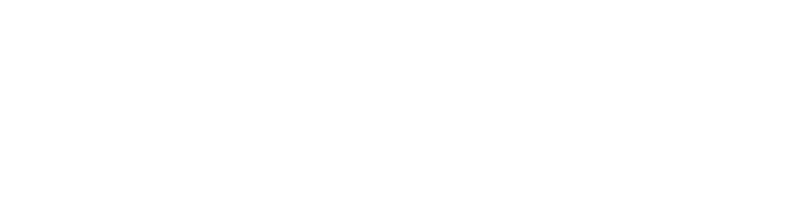
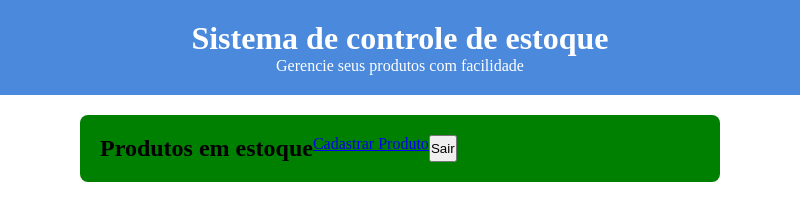
Before and after one commit to WelCharJR/app-estoque-electron, an Electron app: page src/views/dashboard.html in a window 800 px wide. Drawn offline with Linux system fonts and the light colour scheme.

Commit message:
criando o css da dashboard

```diff
--- a/main.js
+++ b/main.js
@@ -11,7 +11,7 @@ function createWindow() {
     })
 
     //Carregar o arquivo HTML na janela
-    window.loadFile('src/views/index.html');
+    window.loadFile('src/views/dashboard.html');
 }
 
 
--- /dev/null
+++ b/src/style/dashboard.css
@@ -0,0 +1,25 @@
+* {
+    margin: 0; /*Espaçamentos externos */
+    padding: 0; /*Espaçamentos internos */
+    box-sizing: border-box; /* Tamanho da caixa */
+}
+
+.header {
+    padding: 20px;
+    background-color: #4b89dc;
+    color: #fff;
+    text-align: center;
+
+}
+
+.card {
+    background-color: green;
+    padding: 20px;
+    margin: 20px auto;
+    width: 80%;
+    border-radius: 8px;
+}
+
+.card-header {
+    display: flex;
+}
--- a/src/style/style.css
+++ b/src/style/style.css
@@ -3,54 +3,3 @@
     padding: 0; /*Espaçamentos internos */
     box-sizing: border-box; /* Tamanho da caixa */
 }
-
-body {
-  margin: 0;
-  font-family: Arial, sans-serif;
-  background: #f4f4f4;
-  display: flex;
-  justify-content: center;
-  align-items: center;
-  height: 100vh;
-}
-
-.login-container {
-  background: white;
-  padding: 30px 40px;
-  border-radius: 8px;
-  box-shadow: 0 2px 10px rgba(0,0,0,0.1);
-  width: 100%;
-  max-width: 320px;
-  text-align: center;
-}
-
-.login-container h2 {
-  margin-bottom: 20px;
-}
-
-.login-container input {
-  width: 100%;
-  padding: 10px;
-  margin-bottom: 15px;
-  border: 1px solid #ccc;
-  border-radius: 4px;
-}
-
-.login-container button {
-  width: 100%;
-  padding: 10px;
-  background-color: #0078d7;
-  color: white;
-  border: none;
-  border-radius: 4px;
-  cursor: pointer;
-}
-
-.login-container button:hover {
-  background-color: #005ea3;
-}
-
-.error-message {
-  color: red;
-  font-size: 0.9em;
-}
--- a/src/views/dashboard.html
+++ b/src/views/dashboard.html
@@ -1,11 +1,43 @@
 <!DOCTYPE html>
 <html lang="en">
+
 <head>
     <meta charset="UTF-8">
     <meta name="viewport" content="width=device-width, initial-scale=1.0">
     <title>Pagina Dashboard</title>
+    <link rel="stylesheet" href="../style/dashboard.css">
 </head>
+
 <body>
+    <header class="header">
+
+        <h1>Sistema de controle de estoque</h1>
+        <p>Gerencie seus produtos com facilidade</p>
+
+    </header>
+
+    <div class="conteudo">
+
+        <div class="card">
+            <div class="card-header">
+                <h2>Produtos em estoque</h2>
+
+                <a href="cadastro.html">Cadastrar Produto</a>
+
+                <button class="botao-sair">Sair</button>
+            </div>
+
+
+            <div class="meus-produtos">
+
+
+
+            </div>
+
+        </div>
+
+    </div>
 
 </body>
+
 </html>
```
